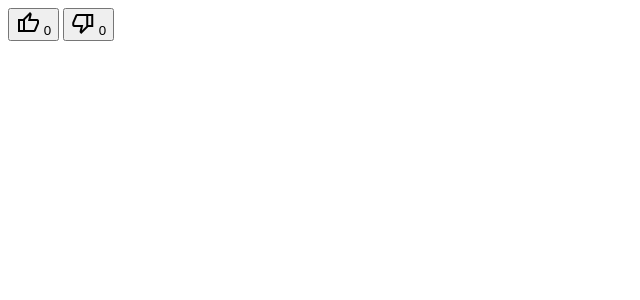
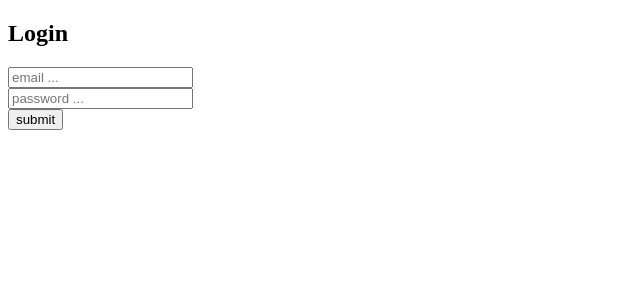
Before and after one commit to Rkthak/practice-react, a React (Vite) app: page / in a window 1280 px wide. Shown: the top 300 px of the page, without its empty margins (0-640 px from the left). Built offline with nearby package versions, Linux system fonts and the light colour scheme.

Commit message:
form handling using mutiple states

```diff
--- a/src/componets/functional-components/Likes.jsx
+++ b/src/componets/functional-components/Likes.jsx
@@ -1,56 +1,39 @@
-// state: a way to store and manage data in a component (component's memory)
-// state is used to store data that can change over time and affect the rendering of the component
-// in react, we can use useState hook to manage state in functional components
-// the useState is a function that returns an array
-// the array have a stateful value and a function to update it.
-
-// Note: We should not update or mutate the state directly.
-// Note: State change causes re-rendering.
-import { useState } from "react";
+import React, { useState } from "react";
 
 const Likes = () => {
-  let [reactions, setReactions] = useState({
-    likes: 0,
-    dislikes: 0,
-  });
+  const [email, setEmail] = useState("");
+  const [password, setPassword] = useState("");
 
-  const [history, setHisttory] = useState([]);
+  const handleLogin = (e) => {
+    e.preventDefault();
+    console.log("Logged in ..", "\t", email, "\t", password);
+  };
+  return (
+    <form onSubmit={handleLogin}>
+      <h2>Login</h2>
+      <div>
+        <input
+          type="email"
+          name={email}
+          id="email"
+          placeholder="email ..."
+          value={email}
+          onChange={(e) => setEmail(e.target.value)}
+        />
+      </div>
+      <div>
+        <input
+          type="password"
+          name={password}
+          id="password"
+          placeholder="password ..."
+          value={password}
+          onChange={(e) => setPassword(e.target.value)}
+        />
+      </div>
 
-  // when the like button is clicked, it will call likeHandler function
-  const likeHandler = () => {
-    setReactions({
-      ...reactions,
-      likes: reactions.likes + 1,
-    });
-    setHisttory([...history, "L"]);
-  };
-
-  const handleDislike = () => {
-    setReactions({
-      ...reactions,
-      dislikes: reactions.dislikes + 1,
-    });
-    setHisttory([...history, "D"]);
-  };
-
-  return (
-    <>
-      {/* <h1>Likes: {reactions.like}</h1> */}
-      <button onClick={likeHandler}>
-        <span className="material-symbols-outlined">thumb_up</span>{" "}
-        {reactions.likes}
-      </button>
-      &nbsp;
-      <button onClick={handleDislike}>
-        <span className="material-symbols-outlined">thumb_down</span>{" "}
-        {reactions.dislikes}
-      </button>
-      <ul>
-        {history.map((item, index) => {
-          return <li key={index}>{item}</li>;
-        })}
-      </ul>
-    </>
+      <button type="submit">submit</button>
+    </form>
   );
 };
 
```
